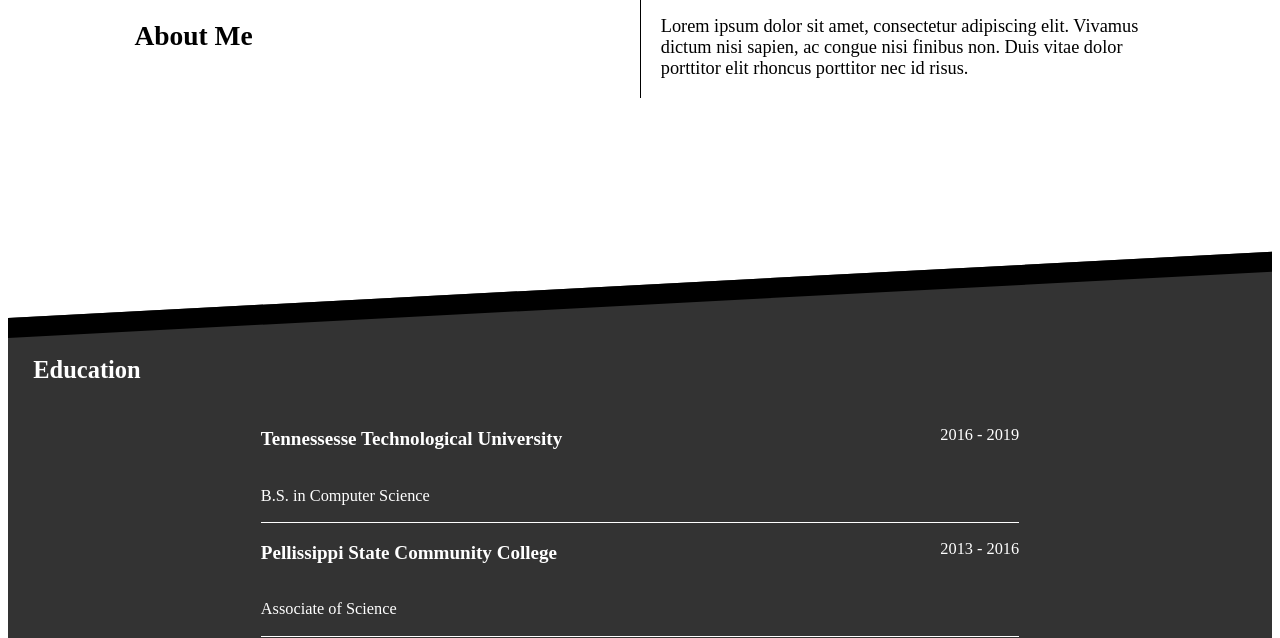
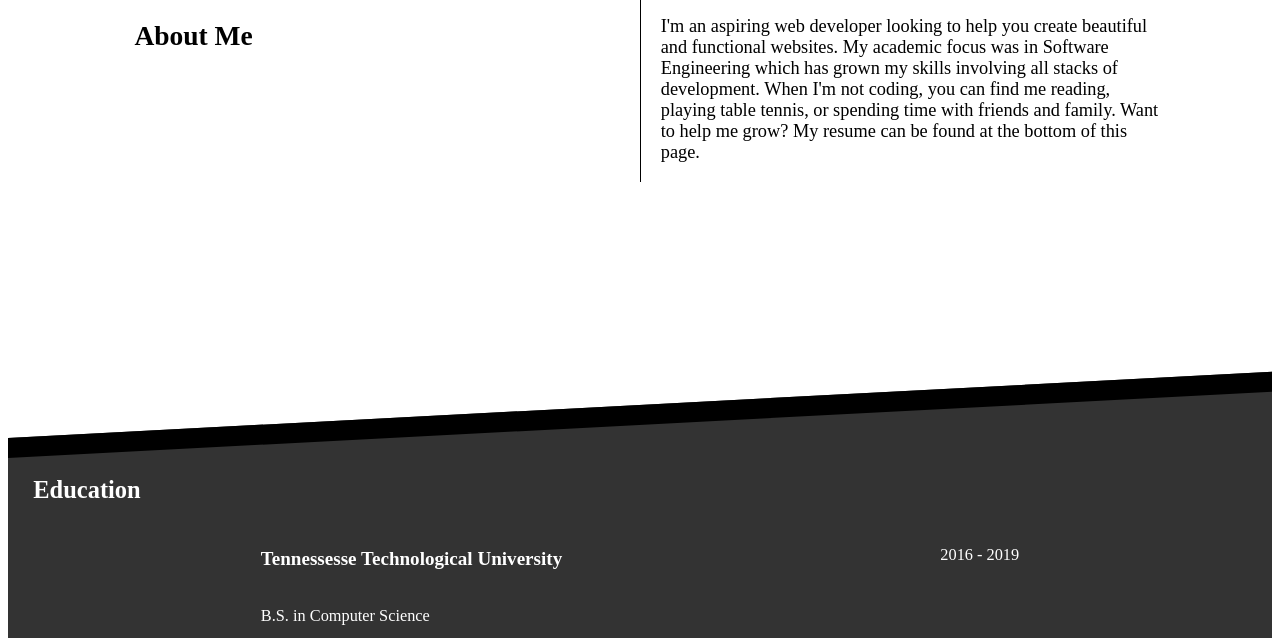
Before and after one commit to mohall42/portfolio, a Gatsby site: page / in a window 1280 px wide. Shown: the part 810-1448 px from the top of the page. Built offline with nearby package versions, Linux system fonts and the light colour scheme; Gatsby itself is replaced by a stand-in of ours; a web font is replaced by a local one.

```diff
--- a/gatsby-config.js
+++ b/gatsby-config.js
@@ -24,6 +24,7 @@ module.exports = {
   } ,
 
 
+`gatsby-plugin-react-helmet`,
 `gatsby-plugin-sass`,
 `gatsby-plugin-material-ui`,
 `gatsby-transformer-sharp`,
--- a/package.json
+++ b/package.json
@@ -19,6 +19,7 @@
     "gatsby-background-image": "^0.8.0",
     "gatsby-image": "^2.2.7",
     "gatsby-plugin-material-ui": "^2.1.4",
+    "gatsby-plugin-react-helmet": "^3.1.3",
     "gatsby-plugin-sass": "^2.1.3",
     "gatsby-plugin-sharp": "^2.2.6",
     "gatsby-source-filesystem": "^2.1.5",
--- a/src/components/about.js
+++ b/src/components/about.js
@@ -14,7 +14,7 @@ const Section = styled.section`
   box-sizing: border-box;
   position: relative;
   width: 100%;
-  height: 40vh;
+  height: 55vh;
   margin: 0 auto;
 
   &::after{
@@ -32,7 +32,7 @@ const Section = styled.section`
 
 @media (max-width: 768px) {
 
-  height: 30vh;
+  height: 40vh;
 
 }
 
@@ -93,15 +93,12 @@ const WrapperRow = withReveal(styled.div`
 
 const About = () => {
   const data = useStaticQuery( graphql `
-  query{
-    markdownRemark{
-      frontmatter{
-        title
-      }
-      id
-      html
-    }
-  }
+  query {
+    markdownRemark(frontmatter:{title: { eq: "About Me"} }){
+        html
+
+     }
+   }
 
 `);
 
--- a/src/components/aboutMe.md
+++ b/src/components/aboutMe.md
@@ -1,4 +1,5 @@
 ---
-title: About me
+title: About Me
 ---
-Lorem ipsum dolor sit amet, consectetur adipiscing elit. Vivamus dictum nisi sapien, ac congue nisi finibus non. Duis vitae dolor porttitor elit rhoncus porttitor nec id risus.
+
+I'm an aspiring web developer looking to help you create beautiful and functional websites. My academic focus was in Software Engineering which has grown my skills involving all stacks of development. When I'm not coding, you can find me reading, playing table tennis, or spending time with friends and family. Want to help me grow? My resume can be found at the bottom of this page.
--- a/src/pages/index.js
+++ b/src/pages/index.js
@@ -1,4 +1,5 @@
 import React from "react"
+import {Helmet} from 'react-helmet'
 import Contact from '../components/ContactMe'
 import About from '../components/about'
 import Header from '../components/Header'
@@ -34,6 +35,7 @@ const Index = () => {
 
 
         <Wrapper>
+        <Helmet title="Michaels-Portfolio" />
           <Header />
           <About />
           <Education />
```
Also changed, not shown: src/pages/404.js (added, +23 -0 lines), 1 other file.
